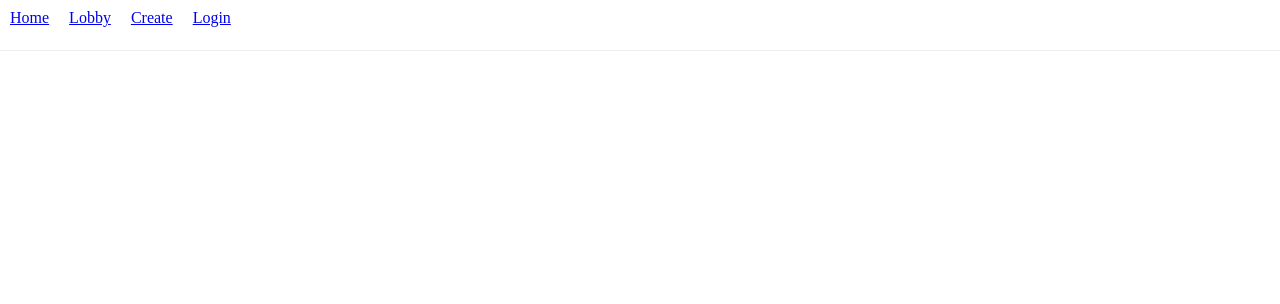
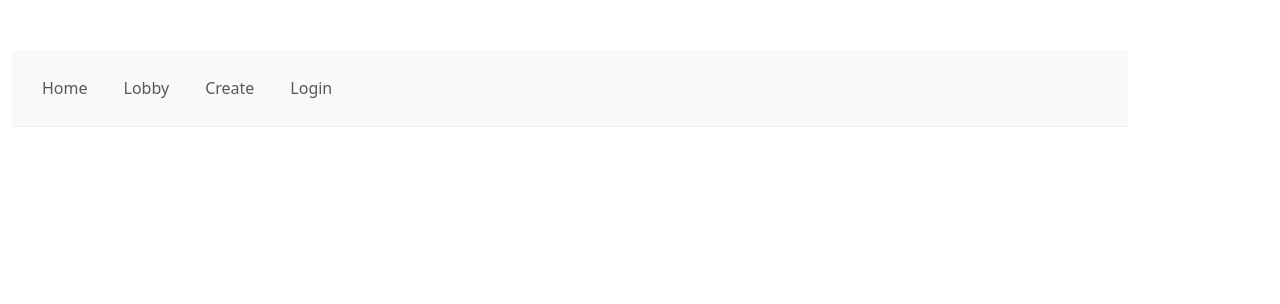
Before and after one commit to Quentin-Higley/boggle_refactor, a React app in the folder boggle/client/: page / in a window 1280 px wide. Shown: the top 304 px of the page. Built offline with nearby package versions, Linux system fonts and the light colour scheme.

Commit message:
added css

```diff
--- a/boggle/client/public/index.html
+++ b/boggle/client/public/index.html
@@ -9,6 +9,7 @@
             rel="stylesheet"
             href="main.css"
         />
+        <link href="https://cdn.jsdelivr.net/npm/bootstrap@5.3.0-alpha3/dist/css/bootstrap.min.css" rel="stylesheet" integrity="sha384-KK94CHFLLe+nY2dmCWGMq91rCGa5gtU4mk92HdvYe+M/SXH301p5ILy+dN9+nJOZ" crossorigin="anonymous">
     </head>
     <body>
         <div id="root"></div>
--- a/boggle/client/src/components/navbar.js
+++ b/boggle/client/src/components/navbar.js
@@ -3,21 +3,24 @@ import axios from "axios";
 
 export default function Navbar() {
     return (
-        <div className="navbar">
-            <ul>
-                <li>
-                    <a href="/">Home</a>
+        <nav class="navbar navbar-expand-lg bg-body-tertiary">
+            <div class="container-fluid">
+                <ul class="navbar-nav">
+                    <li class="nav-item">
+                        <a class="nav-link" href="/">Home</a>
                     </li>
-                <li>
-                    <a href="/lobby">Lobby</a>
+                    <li class="nav-item">
+                        <a class="nav-link" href="/lobby">Lobby</a>
                     </li>
-                <li>
-                    <a href="/create">Create</a>
+                    <li class="nav-item">
+                        <a class="nav-link" href="/create">Create</a>
                     </li>
-                <li>
-                    <a href="/login">Login</a>
+                    <li class="nav-item">
+                        <a class="nav-link" href="/login">Login</a>
                     </li>
                 </ul>
             </div>
+        </nav>
+
     );
 }
```
Also changed, not shown: 1 other file. Lines whose indentation alone changed are shown as unchanged.
